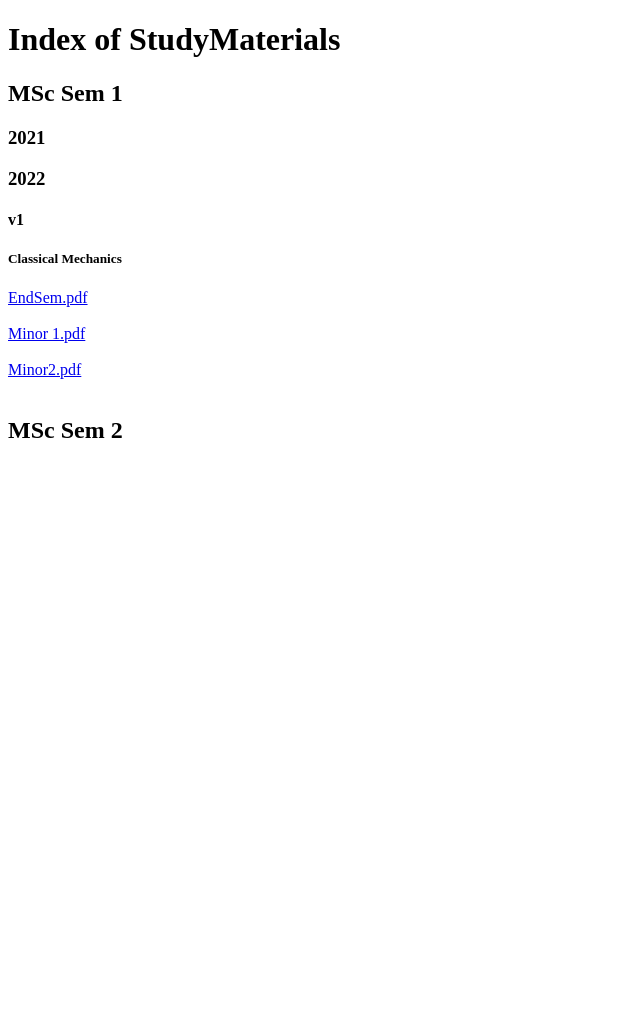
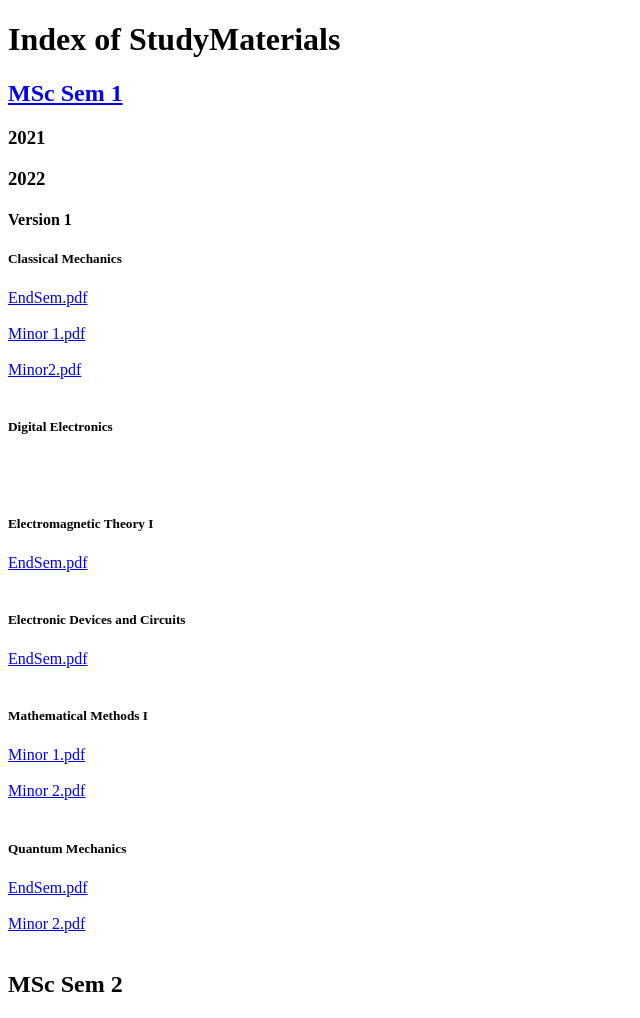
Before and after one commit to ShanghaiKualalumpur/StudyMaterial, a plain HTML site: page index.html in a window 1280 px wide. Shown: the whole page, without its empty margins (0-640 px from the left). Before the commit the page ends 800 px from the top, so only its background shows below. Drawn offline with Linux system fonts and the light colour scheme.

Commit message:
Made subpages

```diff
--- a/index.html
+++ b/index.html
@@ -1,13 +1,14 @@
 <!doctype html>
 <html>
   <head>
-    <h1>Index of StudyMaterials</h1>
+    <title>Study Materials</title>
   </head>
   <body>
-      <h2>MSc Sem 1</h2>
+    <h1>Index of StudyMaterials</h1>
+      <h2><a href="MSc Sem 1/index.html">MSc Sem 1</a></h2>
         <h3>2021</h3>
           <h3>2022</h3>
-            <h4>v1</h4>
+            <h4>Version 1</h4>
               <h5>Classical Mechanics</h5>
                 <a href="MSc Sem 1/2022/v1/Classical Mechanics/EndSem.pdf">EndSem.pdf</a>
                 <br></br>
@@ -15,6 +16,24 @@
                 <br></br>
                 <a href="MSc Sem 1/2022/v1/Classical Mechanics/Minor 2.pdf">Minor2.pdf</a>
                 <br></br>
+              <h5>Digital Electronics</h5>
+                <br></br>
+              <h5>Electromagnetic Theory I</h5>
+                <a href="MSc Sem 1/2022/v1/Electromagnetic Theory I/EndSem.pdf">EndSem.pdf</a>
+                <br></br>
+              <h5>Electronic Devices and Circuits</h5>
+                <a href="MSc Sem 1/2022/v1/Classical Mechanics/EndSem.pdf">EndSem.pdf</a>
+                <br></br>
+              <h5>Mathematical Methods I</h5>
+                <a href="MSc Sem 1/2022/v1/Mathematical Methods I/Minor 1.pdf">Minor 1.pdf</a>
+                <br></br>
+                <a href="MSc Sem 1/2022/v1/Mathematical Methods I/Minor 2.pdf">Minor 2.pdf</a>
+                <br></br>
+              <h5>Quantum Mechanics</h5>
+                <a href="MSc Sem 1/2022/v1/Quantum Mechanics I/EndSem.pdf">EndSem.pdf</a>
+                <br></br>
+                <a href="MSc Sem 1/2022/v1/Quantum Mechanics I/Minor 2.pdf">Minor 2.pdf</a>
+                <br></br>
       <h2>MSc Sem 2</h2>
   </body>
 </html>
```
Also changed, not shown: MSc Sem 1/index.html (added, +12 -0 lines).
